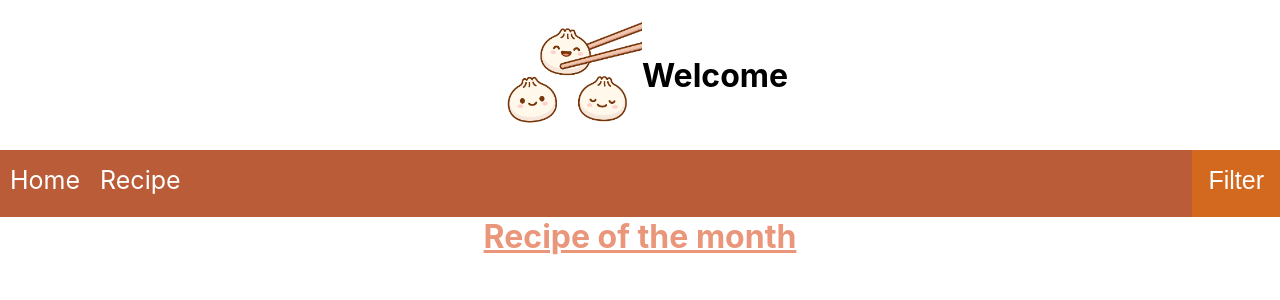
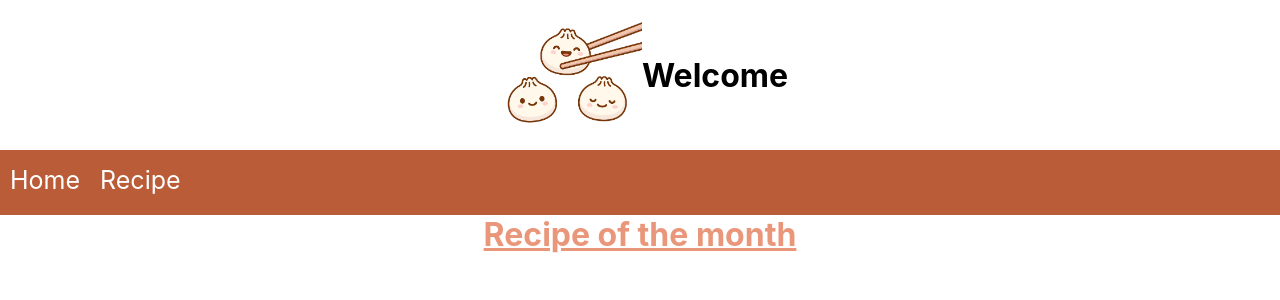
Before and after one commit to samwambam/FindRecipes, a React (Create React App) app in the folder client/: page / in a window 1280 px wide. Shown: the top 300 px of the page. Built offline with nearby package versions, Linux system fonts and the light colour scheme.

Commit message:
removed filter button from Nav bar

```diff
--- a/client/src/components/Nav.js
+++ b/client/src/components/Nav.js
@@ -14,7 +14,7 @@ const Nav= () => {
             <ul className="bar">
                 <Link to= "/"> <li className='list'> Home </li> </Link>
                 <Link to= "/recipes"> <li className='list'> Recipe </li> </Link>
-                <button className="NavButton"> <li className='list'> Filter </li> </button>
+
             </ul>
       </div>
     );
```
